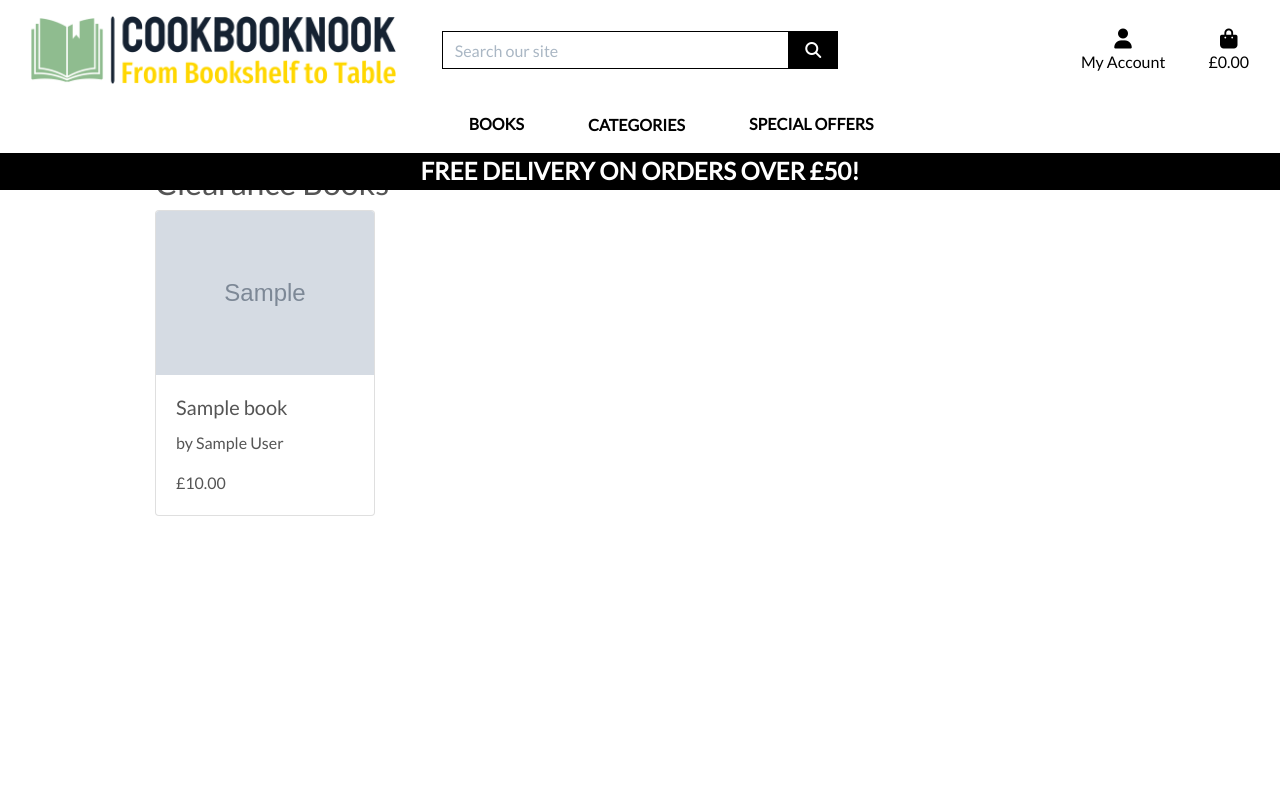
After one commit to STRAN90/milestone-project-4, a Django app: page /books/clearance/ in a window 1280 px wide. The commit adds this page. Run offline with Django 3.2, Linux system fonts and the light colour scheme; tables that the repository leaves empty hold one stand-in row (values such as "Sample post"); grey boxes marked "Sample" are stand-in pictures; some libraries are stand-ins or nearby versions.

Commit message:
Update model, admin for book to include clearance and new arrivals, and add templates

```diff
--- a/books/models.py
+++ b/books/models.py
@@ -1,5 +1,6 @@
 from django.db import models
 from django.contrib.auth.models import User
+from django.utils import timezone
 
 
 class Category(models.Model):
@@ -15,6 +16,7 @@ class Category(models.Model):
 
     def get_friendly_name(self):
         return self.friendly_name
+
 
 class Book(models.Model):
     """Book model to store details about individual cookbooks"""
@@ -33,6 +35,9 @@ class Book(models.Model):
     rating = models.DecimalField(max_digits=6, decimal_places=2, null=True, blank=True)
     review_count = models.PositiveIntegerField(default=0)
     format = models.CharField(max_length=2, choices=FORMAT_CHOICES, default='PB')
+    is_clearance = models.BooleanField(default=False)
+    is_new_arrival = models.BooleanField(default=False)
+    created_at = models.DateTimeField(auto_now_add=True)
 
     def __str__(self):
         return self.title
--- /dev/null
+++ b/books/templates/books/clearance_books.html
@@ -0,0 +1,40 @@
+{% extends 'base.html' %}
+
+{% block page_header %}
+<div class="container header-container">
+    <div class="row">
+        <div class="col"></div>
+    </div>
+</div>
+{% endblock %}
+
+{% block content %}
+<div class="overlay"></div>
+<div class="container-fluid">
+    <div class="container">
+        <h2>Clearance Books</h2>
+        <div class="row">
+            {% for book in books %}
+            <div class="col-md-3">
+                <div class="card mb-3">
+                    <a href="{% url 'book_detail' book.id %}">
+                        {% if book.image %}
+                        <img src="{{ book.image.url }}" class="card-img-top" alt="{{ book.title }}">
+                        {% else %}
+                        <a href="{% url 'book_detail' book.id %}">
+                            <img class="card-img-top img-fluid" src="{{ MEDIA_URL }}noimage.png" alt="{{ book.title }}">
+                        </a>
+                        {% endif %}
+                    </a>
+                    <div class="card-body">
+                        <h5 class="card-title">{{ book.title }}</h5>
+                        <p class="card-text">by {{ book.author }}</p>
+                        <p class="card-text">£{{ book.price }}</p>
+                    </div>
+                </div>
+            </div>
+            {% endfor %}
+        </div>
+    </div>
+</div>
+{% endblock %}
--- a/books/urls.py
+++ b/books/urls.py
@@ -12,4 +12,6 @@ urlpatterns = [
     path('categories/delete/<int:category_id>/', views.delete_category, name='delete_category'),
     path('review/edit/<int:review_id>/', views.edit_review, name='edit_review'),
     path('review/delete/<int:review_id>/', views.delete_review, name='delete_review'),
+    path('clearance/', views.clearance_books, name='clearance_books'),
+    path('new-arrivals/', views.new_arrivals, name='new_arrivals'),
 ]
--- a/books/views.py
+++ b/books/views.py
@@ -266,6 +266,7 @@ def edit_review(request, review_id):
         form = ReviewForm(instance=review)
     return render(request, 'books/edit_review.html', {'form': form, 'review': review})
 
+
 @login_required
 def delete_review(request, review_id):
     review = get_object_or_404(Review, id=review_id, user=request.user)
@@ -274,3 +275,12 @@ def delete_review(request, review_id):
         review.delete()
         return redirect('book_detail', book_id=book_id)
     return render(request, 'books/delete_review.html', {'review': review})
+
+
+def clearance_books(request):
+    books = Book.objects.filter(is_clearance=True)
+    return render(request, 'books/clearance_books.html', {'books': books})
+
+def new_arrivals(request):
+    books = Book.objects.filter(is_new_arrival=True).order_by('-created_at')
+    return render(request, 'books/new_arrivals.html', {'books': books})
--- a/templates/includes/main-nav.html
+++ b/templates/includes/main-nav.html
@@ -28,8 +28,8 @@
                 Special Offers
             </a>
             <div class="dropdown-menu border-0" aria-labelledby="specials-link">
-                <a href="" class="dropdown-item">New Arrivals</a>
-                <a href="" class="dropdown-item">Clearance</a>
+                <a href="{% url 'new_arrivals' %}" class="dropdown-item">New Arrivals</a>
+                <a href="{% url 'clearance_books' %}" class="dropdown-item">Clearance</a>
             </div>
         </li>
     </ul>
```
Also changed, not shown: books/admin.py (+5 -5 lines), books/templates/books/new_arrivals.html (added, +40 -0 lines), books/migrations/0006_book_created_at_book_is_clearance_and_more.py (added).
